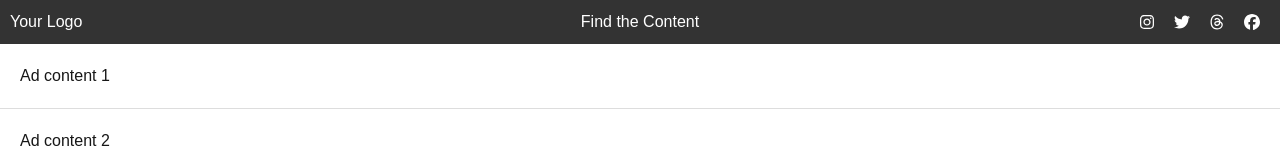
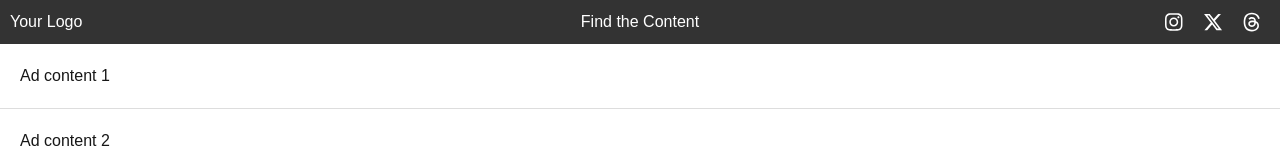
Before and after one commit to jaykhavadia/find-the-content-game, a Next.js app: page /home in a window 1280 px wide. Shown: the top 160 px of the page. Built offline with nearby package versions, Linux system fonts and the light colour scheme.

Commit message:
- added tags - updated headers

```diff
--- a/src/app/components/Header.js
+++ b/src/app/components/Header.js
@@ -1,15 +1,45 @@
-import { FontAwesomeIcon } from '@fortawesome/react-fontawesome';
-import { faInstagram, faTwitter, faFacebook, faThreads } from '@fortawesome/free-brands-svg-icons';
+import { FontAwesomeIcon } from "@fortawesome/react-fontawesome";
+import {
+  faInstagram,
+  faTwitter,
+  faFacebook,
+  faThreads,
+  faXTwitter,
+} from "@fortawesome/free-brands-svg-icons";
 
 const Header = () => (
-  <header style={{ position: 'sticky', top: 0, backgroundColor: '#333', color: '#fff', display: 'flex', alignItems: 'center', padding: '10px', zIndex: 1000, maxHeight: '60px' }}>
+  <header
+    style={{
+      position: "sticky",
+      top: 0,
+      backgroundColor: "#333",
+      color: "#fff",
+      display: "flex",
+      alignItems: "center",
+      padding: "10px",
+      zIndex: 1000,
+      maxHeight: "60px",
+    }}
+  >
     <div style={{ flex: 1 }}>Your Logo</div>
-    <h1 style={{ flex: 2, textAlign: 'center' }}>Find the Content</h1>
-    <div style={{ flex: 1, display: 'flex', justifyContent: 'flex-end' }}>
-      <FontAwesomeIcon icon={faInstagram} style={{ margin: '0 10px', maxHeight: '40px' }} />
-      <FontAwesomeIcon icon={faTwitter} style={{ margin: '0 10px' , maxHeight: '40px' }} />
-      <FontAwesomeIcon icon={faThreads} style={{ margin: '0 10px' , maxHeight: '40px' }} />
-      <FontAwesomeIcon icon={faFacebook} style={{ margin: '0 10px' , maxHeight: '40px' }} />
+    <h1 style={{ flex: 2, textAlign: "center" }}>Find the Content</h1>
+    <div style={{ flex: 1, display: "flex", justifyContent: "flex-end" }}>
+      <FontAwesomeIcon
+        icon={faInstagram}
+        style={{ margin: "0 10px", maxHeight: "40px", minHeight: "20px" }}
+      />
+      <FontAwesomeIcon
+        icon={faXTwitter}
+        style={{ margin: "0 10px", maxHeight: "40px", minHeight: "20px" }}
+      />
+      <FontAwesomeIcon
+        icon={faThreads}
+        style={{ margin: "0 10px", maxHeight: "40px", minHeight: "20px" }}
+      />
+      {/* <FontAwesomeIcon
+        icon={faFacebook}
+        style={{ margin: "0 10px", maxHeight: "40px", minHeight: "20px" }}
+      /> */}
     </div>
   </header>
 );
--- a/src/app/layout.js
+++ b/src/app/layout.js
@@ -22,6 +22,12 @@ export const metadata = {
 export default function RootLayout({ children }) {
   return (
     <html lang='en'>
+      <script
+        async
+        src='https://pagead2.googlesyndication.com/pagead/js/adsbygoogle.js?client=ca-pub-2825016877369969'
+        crossorigin='anonymous'
+      ></script>
+      <meta name="google-adsense-account" content="ca-pub-2825016877369969"></meta>
       <body
         className={`${geistSans.variable} ${geistMono.variable} antialiased`}
       >
```
